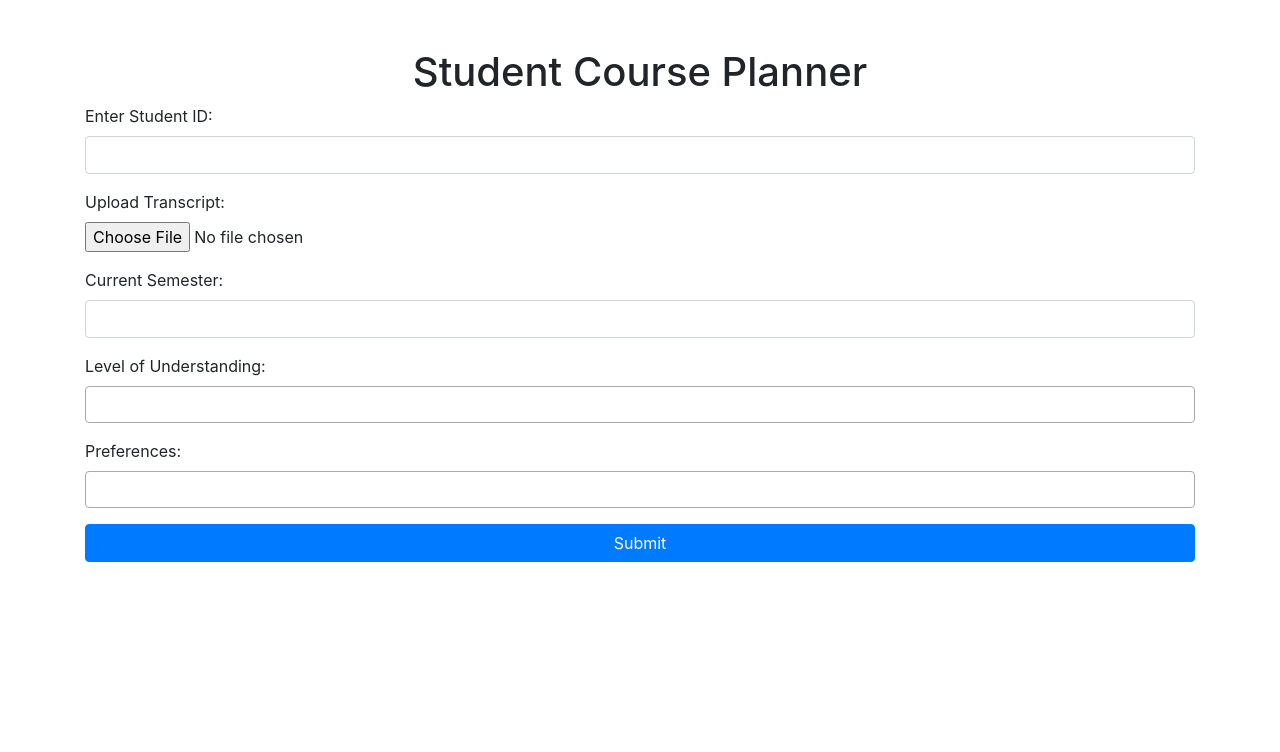
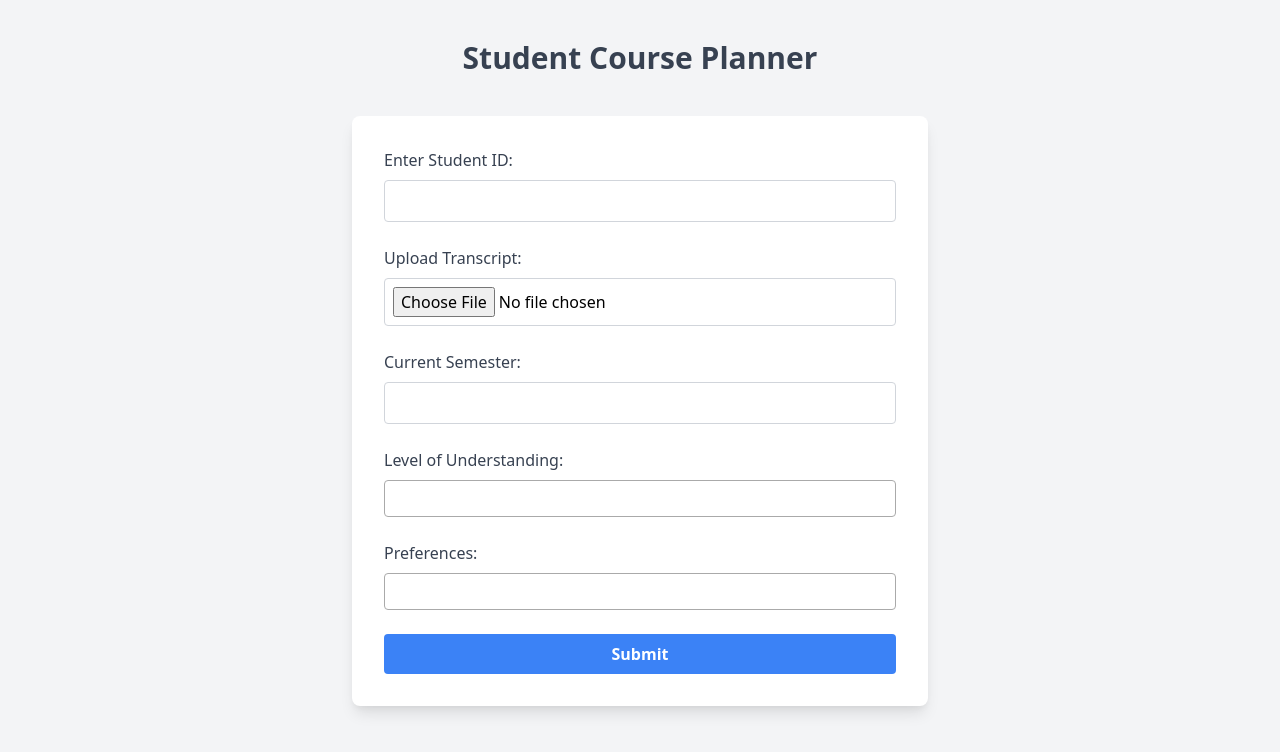
Before and after one commit to abdrafay/CoursesRecommendationSystem, a Flask app: template templates/index.html in a window 1280 px wide. Shown: the top 752 px of the page. Run offline with Flask 3, Linux system fonts and the light colour scheme; the template is opened without the code that fills it, so the values that code supplies are empty; some libraries are stand-ins or nearby versions.

Commit message:
Refactor Code

```diff
--- a/app.py
+++ b/app.py
@@ -292,7 +292,7 @@
             for course in new_courses:
                 # Estimate GPA for new courses based on category average
                 estimated_grade = category_weighted_avg_gpa.get(course.category, 0)
-                course.grade = estimated_grade
+                course.grade = round(estimated_grade, 3)
             # combined_courses = list(set(taken_courses)) + new_courses
             # for combined_course in combined_courses:
             #     print(combined_course.name)
@@ -329,7 +329,9 @@
             new_gpa = calculate_gpa(combined_courses)
 
             if new_gpa >= required_gpa:
-                new_gpa = "{:.2f}".format(new_gpa)
+                # round to 2 decimal places
+                new_gpa = round(new_gpa, 2)
+
                 successful_combinations.append((new_courses, new_gpa))
 
     return successful_combinations
--- a/templates/index.html
+++ b/templates/index.html
@@ -6,48 +6,51 @@
     <title>Student Course Planner</title>
     <!-- Include Select2 CSS -->
     <link href="https://cdn.jsdelivr.net/npm/select2@4.1.0-beta.1/dist/css/select2.min.css" rel="stylesheet" />
-    <!-- Include Bootstrap CSS for styling (optional) -->
-    <link rel="stylesheet" href="https://maxcdn.bootstrapcdn.com/bootstrap/4.5.2/css/bootstrap.min.css">
+    <!-- Include Tailwind CSS for styling -->
+    <link href="https://cdn.jsdelivr.net/npm/tailwindcss@2.2.19/dist/tailwind.min.css" rel="stylesheet">
 </head>
-<body>
-    <div class="container mt-5">
-        <h1 class="text-center">Student Course Planner</h1>
-        <form action="/process" method="POST" enctype="multipart/form-data">
-            <!-- Your existing form fields -->
-            <div class="form-group">
-                <label for="student_id">Enter Student ID:</label>
-                <input type="text" class="form-control" id="student_id" name="student_id" required>
+<body class="bg-gray-100">
+    <div class="container mx-auto mt-10 max-w-xl">
+        <h1 class="text-center text-3xl font-bold text-gray-700 mb-10">Student Course Planner</h1>
+        <form action="/process" method="POST" enctype="multipart/form-data" class="bg-white p-8 rounded-lg shadow-lg">
+            <!-- Student ID Field -->
+            <div class="mb-6">
+                <label for="student_id" class="block text-gray-700 font-medium mb-2">Enter Student ID:</label>
+                <input type="text" class="border border-gray-300 p-2 rounded w-full" id="student_id" name="student_id" required>
             </div>
-            <div class="form-group">
-                <label for="transcript">Upload Transcript:</label>
-                <input type="file" class="form-control-file" id="transcript" name="transcript" required>
+            <!-- Transcript Upload Field -->
+            <div class="mb-6">
+                <label for="transcript" class="block text-gray-700 font-medium mb-2">Upload Transcript:</label>
+                <input type="file" class="border border-gray-300 p-2 rounded w-full" id="transcript" name="transcript" required>
             </div>
-            <div class="form-group">
-                <label for="current_semester">Current Semester:</label>
-                <input type="number" class="form-control" id="current_semester" name="current_semester" required>
+            <!-- Current Semester Field -->
+            <div class="mb-6">
+                <label for="current_semester" class="block text-gray-700 font-medium mb-2">Current Semester:</label>
+                <input type="number" class="border border-gray-300 p-2 rounded w-full" id="current_semester" name="current_semester" required>
             </div>
-            <div class="form-group">
-                <label for="level_of_understanding">Level of Understanding:</label>
-                <!-- Add the "multiple" attribute for multi-select -->
-                <select class="form-control select2" id="level_of_understanding" name="level_of_understanding[]" multiple>
+            <!-- Level of Understanding Field -->
+            <div class="mb-6">
+                <label for="level_of_understanding" class="block text-gray-700 font-medium mb-2">Level of Understanding:</label>
+                <select class="select2 border border-gray-300 p-2 rounded w-full" id="level_of_understanding" name="level_of_understanding[]" multiple>
                     <option value="Programming">Programming</option>
                     <option value="Social">Social</option>
                     <option value="Language">Language</option>
                     <!-- Add more options as needed -->
                 </select>
             </div>
-            <div class="form-group">
-                <label for="preferences">Preferences:</label>
-                <!-- Use the "select2" class to enable Select2 -->
-                <select class="form-control select2" id="preferences" name="preferences[]" multiple>
+            <!-- Preferences Field -->
+            <div class="mb-6">
+                <label for="preferences" class="block text-gray-700 font-medium mb-2">Preferences:</label>
+                <select class="select2 border border-gray-300 p-2 rounded w-full" id="preferences" name="preferences[]" multiple>
+                    <!-- Example options, replace with dynamic content in your implementation -->
                     {% for course_name in course_names %}
                     <option value="{{ course_name }}">{{ course_name }}</option>
                     {% endfor %}
+                    <!-- Add more options as needed -->
                 </select>
-
             </div>
-            <!-- Your existing form fields -->
-            <button type="submit" class="btn btn-primary btn-block">Submit</button>
+            <!-- Submit Button -->
+            <button type="submit" class="bg-blue-500 hover:bg-blue-700 text-white font-bold py-2 px-4 rounded w-full">Submit</button>
         </form>
     </div>
 
```
Also changed, not shown: templates/results.html (+22 -19 lines), utility.py (deleted, +0 -43 lines), 4 other files.
